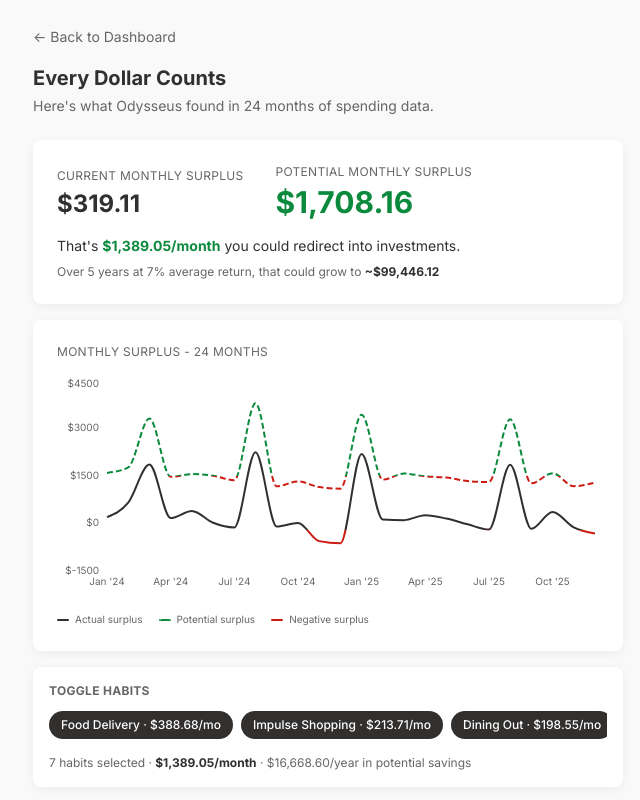
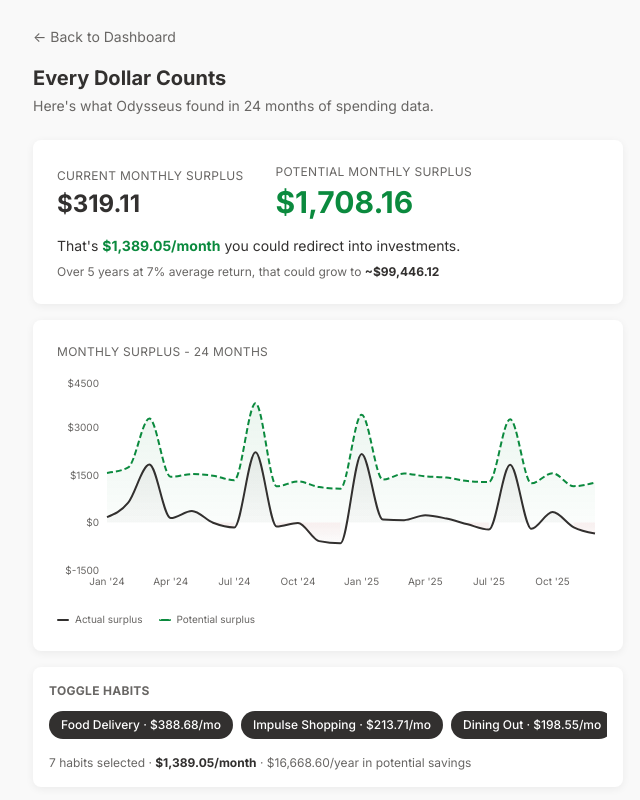
Before and after one commit to yessirrr/Smart-Surplus-Agent, a Next.js app: page /surplus in a window 1280 px wide. Shown: the top 800 px of the page, without its empty margins (312-952 px from the left). Built offline with nearby package versions, Linux system fonts and the light colour scheme.

Commit message:
feat: simplify chart data structure in SurplusHero and update visualizations

```diff
--- a/app/surplus/page.tsx
+++ b/app/surplus/page.tsx
@@ -60,67 +60,20 @@ export default function SurplusPage() {
 
   // Compute adjusted values based on selected habits
   const adjusted = useMemo(() => {
-    // Per-month chart data
-    const rawChartData = surplusSummary.periods.map((period) => {
+    const chartData = surplusSummary.periods.map((period) => {
       const month = period.periodStart.slice(0, 7);
       let selectedSpend = 0;
       for (const id of selectedHabitIds) {
         selectedSpend += habitMonthlySpend.get(id)?.get(month) ?? 0;
       }
-      const actualSurplus = Math.round(period.surplus);
-      const potentialSurplus = Math.round(period.surplus + selectedSpend);
+      const actual = Math.round(period.surplus);
+      const potential = Math.round(period.surplus + selectedSpend);
 
       return {
         month: formatMonthLabel(period.periodStart),
-        actualSurplus,
-        potentialSurplus,
-        actual: actualSurplus,
-        potential: potentialSurplus,
-      };
-    });
-
-    const chartData = rawChartData.map((point, index) => {
-      const prev = rawChartData[index - 1];
-      const next = rawChartData[index + 1];
-
-      const actualHasNegativeNeighbor =
-        (prev?.actualSurplus ?? 0) < 0 || (next?.actualSurplus ?? 0) < 0;
-      const actualHasPositiveNeighbor =
-        (prev?.actualSurplus ?? 0) > 0 || (next?.actualSurplus ?? 0) > 0;
-
-      const potentialHasNegativeNeighbor =
-        (prev?.potentialSurplus ?? 0) < 0 || (next?.potentialSurplus ?? 0) < 0;
-      const potentialHasPositiveNeighbor =
-        (prev?.potentialSurplus ?? 0) > 0 || (next?.potentialSurplus ?? 0) > 0;
-
-      let actualPositive: number | null =
-        point.actualSurplus >= 0 ? point.actualSurplus : null;
-      let actualNegative: number | null =
-        point.actualSurplus < 0 ? point.actualSurplus : null;
-      if (point.actualSurplus >= 0 && actualHasNegativeNeighbor) {
-        actualNegative = 0;
-      }
-      if (point.actualSurplus < 0 && actualHasPositiveNeighbor) {
-        actualPositive = 0;
-      }
-
-      let potentialPositive: number | null =
-        point.potentialSurplus >= 0 ? point.potentialSurplus : null;
-      let potentialNegative: number | null =
-        point.potentialSurplus < 0 ? point.potentialSurplus : null;
-      if (point.potentialSurplus >= 0 && potentialHasNegativeNeighbor) {
-        potentialNegative = 0;
-      }
-      if (point.potentialSurplus < 0 && potentialHasPositiveNeighbor) {
-        potentialPositive = 0;
-      }
-
-      return {
-        ...point,
-        actualPositive,
-        actualNegative,
-        potentialPositive,
-        potentialNegative,
+        actual,
+        potential,
+        actualNegative: actual < 0 ? actual : null,
       };
     });
 
--- a/components/surplus/SurplusHero.tsx
+++ b/components/surplus/SurplusHero.tsx
@@ -13,14 +13,9 @@ import { formatCurrency } from "@/lib/utils";
 
 export interface ChartDataPoint {
   month: string;
-  actualSurplus: number;
-  potentialSurplus: number;
   actual: number;
   potential: number;
-  actualPositive: number | null;
   actualNegative: number | null;
-  potentialPositive: number | null;
-  potentialNegative: number | null;
 }
 
 interface SurplusHeroProps {
@@ -43,16 +38,6 @@ export function SurplusHero({
     delta > 0
       ? delta * ((Math.pow(1 + r / 12, n * 12) - 1) / (r / 12))
       : 0;
-
-  const allValues = chartData.flatMap((point) => [
-    point.actualSurplus,
-    point.potentialSurplus,
-  ]);
-  const maxValue = allValues.length > 0 ? Math.max(...allValues) : 0;
-  const minValue = allValues.length > 0 ? Math.min(...allValues) : 0;
-  const zeroOffset =
-    maxValue <= 0 ? 0 : minValue >= 0 ? 1 : maxValue / (maxValue - minValue);
-  const zeroPercent = `${zeroOffset * 100}%`;
 
   return (
     <div>
@@ -104,17 +89,17 @@ export function SurplusHero({
               margin={{ top: 4, right: 4, bottom: 0, left: 0 }}
             >
               <defs>
-                <linearGradient id="actualStrokeGradient" x1="0" y1="0" x2="0" y2="1">
-                  <stop offset="0%" stopColor="rgb(50,48,47)" />
-                  <stop offset={zeroPercent} stopColor="rgb(50,48,47)" />
-                  <stop offset={zeroPercent} stopColor="rgb(205,28,19)" />
-                  <stop offset="100%" stopColor="rgb(205,28,19)" />
+                <linearGradient id="fillActual" x1="0" y1="0" x2="0" y2="1">
+                  <stop offset="0%" stopColor="rgb(50,48,47)" stopOpacity={0.12} />
+                  <stop offset="100%" stopColor="rgb(50,48,47)" stopOpacity={0.02} />
                 </linearGradient>
-                <linearGradient id="potentialStrokeGradient" x1="0" y1="0" x2="0" y2="1">
-                  <stop offset="0%" stopColor="#0b8a3e" />
-                  <stop offset={zeroPercent} stopColor="#0b8a3e" />
-                  <stop offset={zeroPercent} stopColor="rgb(205,28,19)" />
-                  <stop offset="100%" stopColor="rgb(205,28,19)" />
+                <linearGradient id="fillPotential" x1="0" y1="0" x2="0" y2="1">
+                  <stop offset="0%" stopColor="#0b8a3e" stopOpacity={0.14} />
+                  <stop offset="100%" stopColor="#0b8a3e" stopOpacity={0.03} />
+                </linearGradient>
+                <linearGradient id="fillActualNegative" x1="0" y1="0" x2="0" y2="1">
+                  <stop offset="0%" stopColor="rgb(205,28,19)" stopOpacity={0.08} />
+                  <stop offset="100%" stopColor="rgb(205,28,19)" stopOpacity={0} />
                 </linearGradient>
               </defs>
               <XAxis
@@ -135,19 +120,25 @@ export function SurplusHero({
               <Tooltip content={<CustomTooltip />} />
               <Area
                 type="monotone"
-                dataKey="potentialSurplus"
-                stroke="url(#potentialStrokeGradient)"
+                dataKey="potential"
+                stroke="#0b8a3e"
                 strokeWidth={2}
                 strokeDasharray="6 3"
-                fill="none"
-                legendType="none"
+                fill="url(#fillPotential)"
               />
               <Area
                 type="monotone"
-                dataKey="actualSurplus"
-                stroke="url(#actualStrokeGradient)"
+                dataKey="actual"
+                stroke="rgb(50,48,47)"
                 strokeWidth={2}
-                fill="none"
+                fill="url(#fillActual)"
+              />
+              <Area
+                type="monotone"
+                dataKey="actualNegative"
+                baseValue={0}
+                stroke="none"
+                fill="url(#fillActualNegative)"
                 legendType="none"
               />
             </AreaChart>
@@ -165,10 +156,6 @@ export function SurplusHero({
             />
             <span className="text-[10px] text-ws-grey">Potential surplus</span>
           </div>
-          <div className="flex items-center gap-1.5">
-            <div className="w-3 h-0.5 bg-ws-red rounded" />
-            <span className="text-[10px] text-ws-grey">Negative surplus</span>
-          </div>
         </div>
       </div>
     </div>
@@ -184,15 +171,15 @@ function CustomTooltip(props: {
   if (!active || !payload || payload.length === 0) return null;
 
   const actualValue =
-    typeof payload.find((entry) => entry.dataKey === "actualSurplus")?.value ===
+    typeof payload.find((entry) => entry.dataKey === "actual")?.value ===
     "number"
-      ? (payload.find((entry) => entry.dataKey === "actualSurplus")?.value as number)
+      ? (payload.find((entry) => entry.dataKey === "actual")?.value as number)
       : 0;
 
   const potentialValue =
-    typeof payload.find((entry) => entry.dataKey === "potentialSurplus")?.value ===
+    typeof payload.find((entry) => entry.dataKey === "potential")?.value ===
     "number"
-      ? (payload.find((entry) => entry.dataKey === "potentialSurplus")?.value as number)
+      ? (payload.find((entry) => entry.dataKey === "potential")?.value as number)
       : 0;
 
   const rows = [
```
